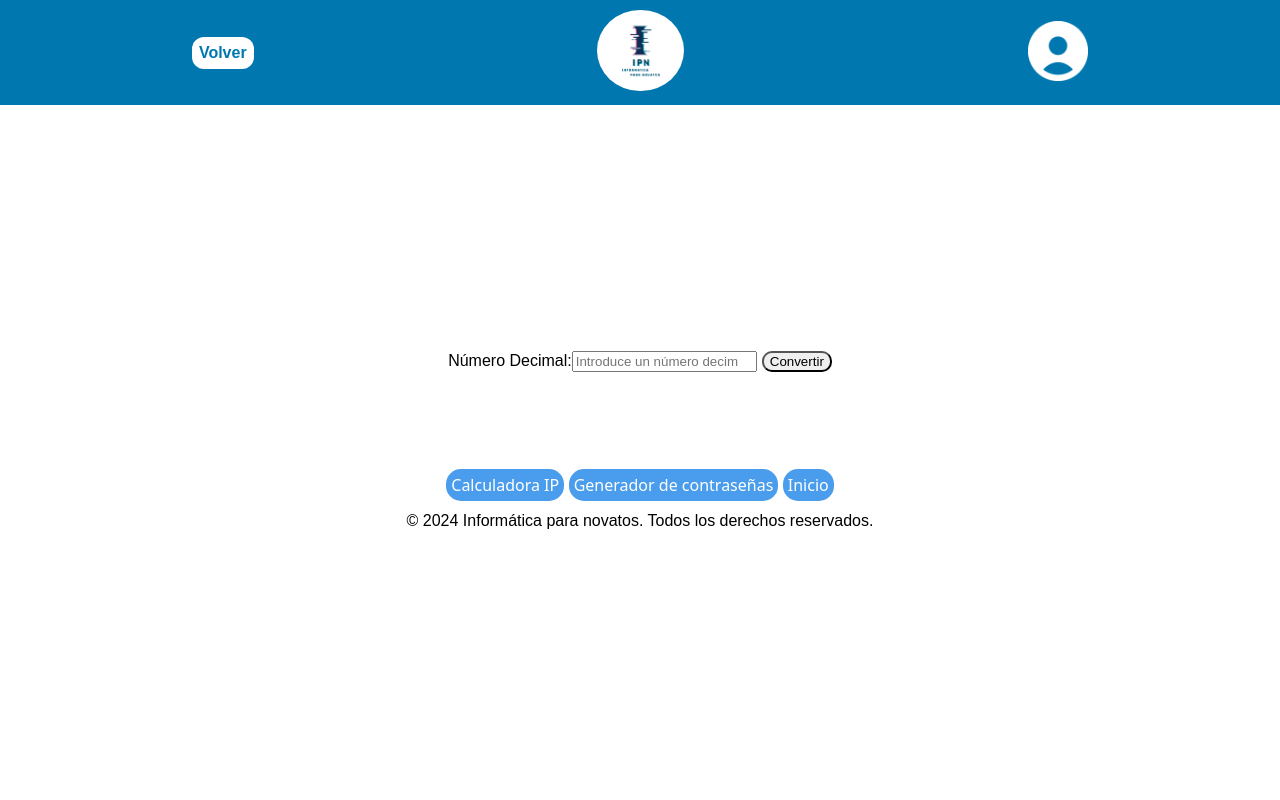
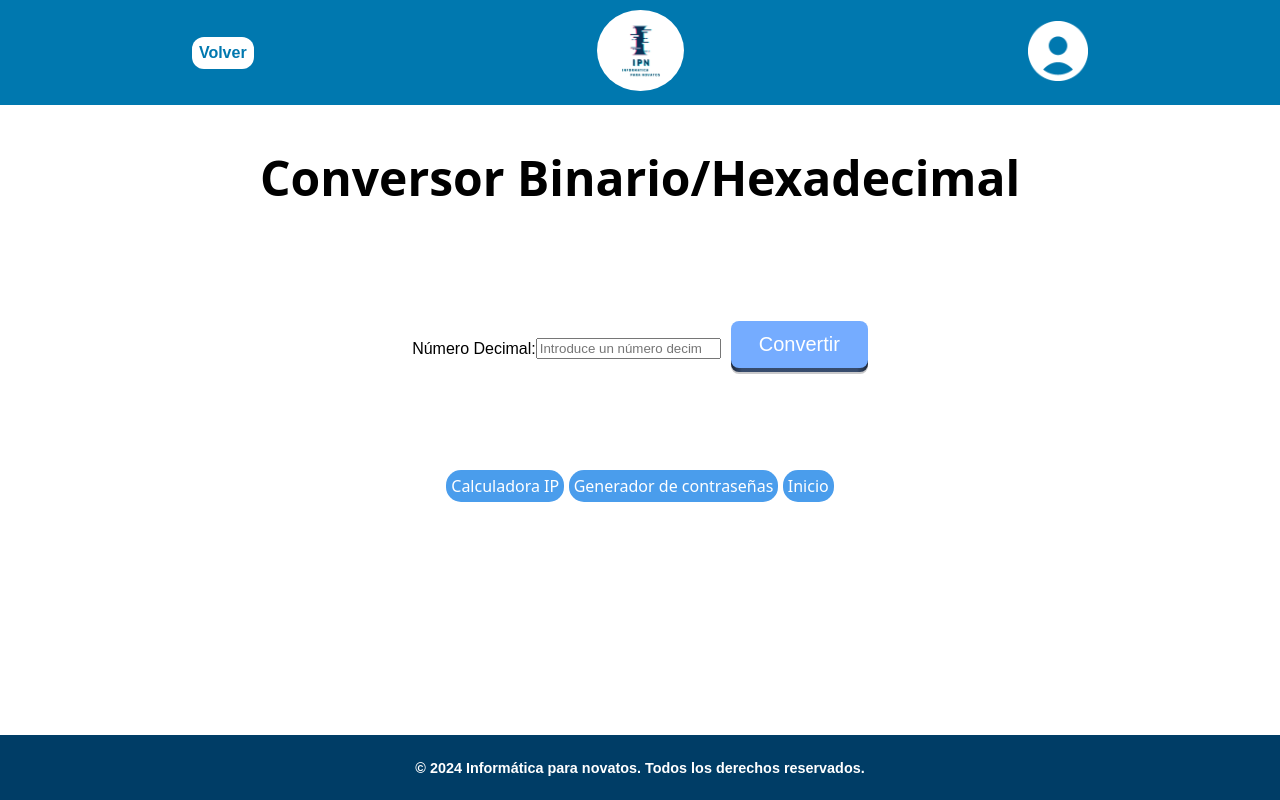
Before and after one commit to Vikolow/Proyecto_WWWeb, a PHP site: page /Conversor_Bin_hex.html in a window 1280 px wide. Run offline with PHP 8.4, Linux system fonts and the light colour scheme.

Commit message:
estilos.css

```diff
--- a/css/estilos.css
+++ b/css/estilos.css
@@ -69,8 +69,27 @@ height: auto;
   padding-bottom:100px;
   margin-top: 50px;
 }
-footer{
+footer {                  /*ACTUALIZAR */
   text-align: center;
+  background-color: #003d66;
+  color: white;
+  padding: 10px;
+  font-size: 0.9rem;
+  margin-top: 20px;
+}
+
+footer p{
+  font-weight: bold;
+}
+
+html, body {
+  height: 100%;
+  display: flex;
+  flex-direction: column;
+}
+
+main {
+  flex: 1;
 }
 
 .articuloPrincipal{
@@ -280,27 +317,23 @@ margin-left: 2%;
   margin-bottom: 5%;
   margin-left: 17%;
 }
-.image-links {
-  display: flex;
-  justify-content: center;
-  gap: 1%;
-}
 
-.link-image {
-  width: 80%;
+.link-image {   /*Actualizar y también el hover */
+  width: 90%;
   height: auto;
-  cursor: pointer;
   border-radius: 5%;
+  transition: transform 0.3s ease;
 }
 
 .link-image:hover {
-  width: 85%;
+  opacity: 90%;
+  transform: scale(1.07);
 }
 
-.tituloHerramientas{
-  color: white;
+.tituloHerramientas{     /* Actualizar */
+  color: black;
   font-family:system-ui, -apple-system, BlinkMacSystemFont, 'Segoe UI', Roboto, Oxygen, Ubuntu, Cantarell, 'Open Sans', 'Helvetica Neue', sans-serif;
-  margin-bottom: 10%;
+  margin-bottom: 8%;
   font-size: 300%;
 }
 .back-button {
@@ -528,10 +573,88 @@ margin-left: 2%;
 #gen{
   border-radius: 10px;
 }
-.convertir{
-  border-radius: 10px;
-  margin-left: 5px;
+.convertir {
+  position: relative;
+  border: none;
+  background: transparent;
+  padding: 0;
+  outline: none;
+  cursor: pointer;
+  font-family: sans-serif;
+  margin-left: 10px;
 }
+
+/* Shadow layer */
+.convertir .shadow {
+  position: absolute;
+  top: 0;
+  left: 0;
+  width: 100%;
+  height: 100%;
+  background: rgba(42, 42, 51, 0.25);
+  border-radius: 8px;
+  transform: translateY(2px);
+  transition: transform 600ms cubic-bezier(0.3, 0.7, 0.4, 1);
+}
+
+/* Edge layer */
+.convertir .edge {
+  position: absolute;
+  top: 0;
+  left: 0;
+  width: 100%;
+  height: 100%;
+  border-radius: 8px;
+  background: linear-gradient(
+    to left,
+    hsl(217, 33%, 16%) 0%,
+    hsl(217, 33%, 32%) 8%,
+    hsl(217, 33%, 32%) 92%,
+    hsl(217, 33%, 16%) 100%
+  );
+}
+
+/* Front layer */
+.convertir .front {
+  position: relative;
+  display: flex;
+  align-items: center;
+  justify-content: center;
+  padding: 12px 28px;
+  font-size: 1.25rem;
+  color: white;
+  background: hsl(216, 100%, 73%);
+  border-radius: 8px;
+  transform: translateY(-4px);
+  transition: transform 600ms cubic-bezier(0.3, 0.7, 0.4, 1);
+}
+
+/* Hover and active states */
+.convertir:hover .shadow {
+  transform: translateY(4px);
+  transition: transform 250ms cubic-bezier(0.3, 0.7, 0.4, 1.5);
+}
+
+.convertir:hover .front {
+  transform: translateY(-6px);
+  transition: transform 250ms cubic-bezier(0.3, 0.7, 0.4, 1.5);
+}
+
+.convertir:active .shadow {
+  transform: translateY(1px);
+  transition: transform 34ms;
+}
+
+.convertir:active .front {
+  transform: translateY(-2px);
+  transition: transform 34ms;
+}
+
+/* Disable text selection */
+.convertir .front span {
+  user-select: none;
+}
+
 .calcular{
   border-radius: 10px;
   margin-left: 5px;
```
Also changed, not shown: other parts of css/estilos.css (+57 -9 lines).
